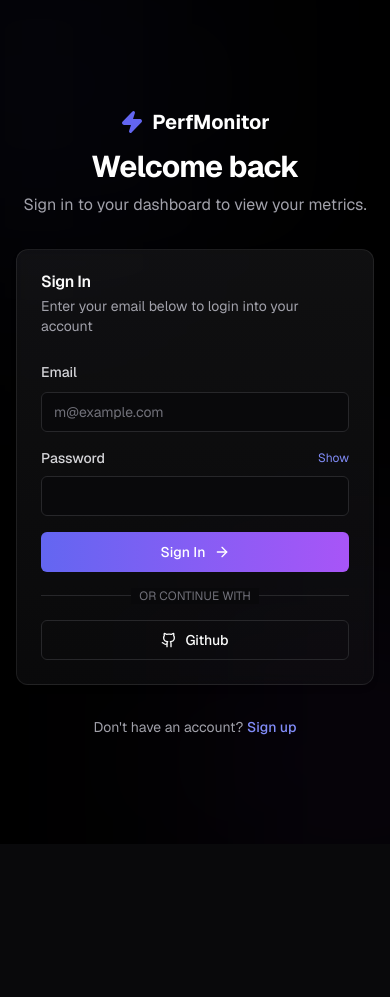
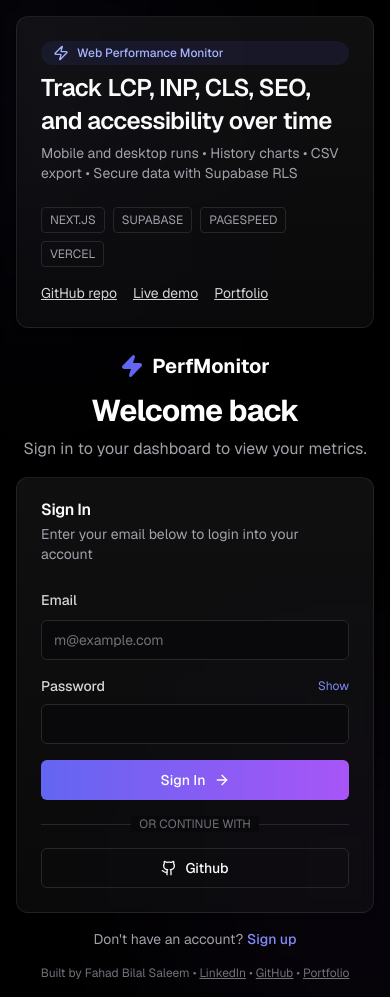
Before and after one commit to bilalmughal1/performance-monitor, a Next.js app: page /login in a window 390 px wide. Before the commit the page ends 844 px from the top, so only its background shows below. Built offline with nearby package versions, Linux system fonts and the light colour scheme; no server answers.

Commit message:
responsive tweaks for landing and auth

```diff
--- a/src/app/login/page.tsx
+++ b/src/app/login/page.tsx
@@ -57,7 +57,43 @@
       <div className="absolute top-[-10%] left-[-10%] w-[40%] h-[40%] rounded-full bg-indigo-500/10 blur-[128px]" />
       <div className="absolute bottom-[-10%] right-[-10%] w-[40%] h-[40%] rounded-full bg-purple-500/10 blur-[128px]" />
 
-      <div className="w-full max-w-md space-y-8 relative z-10">
+      <div className="w-full max-w-5xl space-y-6 relative z-10">
+        <div className="grid gap-6 md:grid-cols-2 items-start">
+          <Card className="bg-[#0c0c0f]/70 border-zinc-800">
+            <CardHeader>
+              <div className="inline-flex items-center gap-2 rounded-full bg-indigo-500/10 px-3 py-1 text-xs font-medium text-indigo-300">
+                <Zap className="h-4 w-4" />
+                Web Performance Monitor
+              </div>
+              <CardTitle className="text-2xl md:text-3xl mt-4 leading-snug">
+                Track LCP, INP, CLS, SEO, and accessibility over time
+              </CardTitle>
+              <CardDescription className="text-zinc-400 text-sm">
+                Mobile and desktop runs • History charts • CSV export • Secure data with Supabase RLS
+              </CardDescription>
+            </CardHeader>
+            <CardContent className="space-y-4 text-sm text-zinc-300">
+              <div className="flex flex-wrap gap-2 text-xs uppercase text-zinc-400">
+                <span className="rounded border border-zinc-800 px-2 py-1">Next.js</span>
+                <span className="rounded border border-zinc-800 px-2 py-1">Supabase</span>
+                <span className="rounded border border-zinc-800 px-2 py-1">PageSpeed</span>
+                <span className="rounded border border-zinc-800 px-2 py-1">Vercel</span>
+              </div>
+              <div className="flex flex-wrap gap-4 text-sm">
+                <Link className="underline" href="https://github.com/bilalmughal1/performance-monitor" target="_blank">
+                  GitHub repo
+                </Link>
+                <Link className="underline" href="https://performance-monitor-beta.vercel.app" target="_blank">
+                  Live demo
+                </Link>
+                <Link className="underline" href="https://fahadbilal.com" target="_blank">
+                  Portfolio
+                </Link>
+              </div>
+            </CardContent>
+          </Card>
+
+          <div className="w-full max-w-md space-y-4 md:ml-auto">
             <div className="text-center space-y-2">
               <Link href="/" className="inline-flex items-center gap-2 text-white font-bold text-xl">
                 <Zap className="h-6 w-6 text-indigo-500" fill="currentColor" />
@@ -133,6 +169,23 @@
                 Sign up
               </Link>
             </div>
+
+            <p className="text-center text-xs text-zinc-500">
+              Built by Fahad Bilal Saleem •{" "}
+              <Link href="https://www.linkedin.com/in/fahadbilalsaleem" target="_blank" className="underline">
+                LinkedIn
+              </Link>{" "}
+              •{" "}
+              <Link href="https://github.com/bilalmughal1" target="_blank" className="underline">
+                GitHub
+              </Link>{" "}
+              •{" "}
+              <Link href="https://fahadbilal.com" target="_blank" className="underline">
+                Portfolio
+              </Link>
+            </p>
+          </div>
+        </div>
       </div>
     </div>
   );
--- a/src/app/page.tsx
+++ b/src/app/page.tsx
@@ -12,7 +12,7 @@
         <div className="absolute bottom-[-20%] right-[-10%] w-[600px] h-[600px] rounded-full bg-purple-500/10 blur-[128px]" />
       </div>
 
-      <header className="relative z-10 mx-auto flex max-w-7xl items-center justify-between px-4 md:px-6 py-4 md:py-6 ring-1 ring-zinc-800/50 backdrop-blur-md sticky top-0 bg-black/50">
+      <header className="relative z-10 mx-auto flex flex-wrap max-w-7xl items-center justify-between gap-3 px-4 md:px-6 py-4 md:py-6 ring-1 ring-zinc-800/50 backdrop-blur-md sticky top-0 bg-black/50">
         <div className="flex items-center gap-2 text-lg md:text-xl font-bold tracking-tight">
           <Zap className="h-5 w-5 md:h-6 md:w-6 text-indigo-500" fill="currentColor" />
           <span>PerfMonitor</span>
@@ -31,7 +31,7 @@
 
       <main className="relative z-10 text-center">
         {/* Hero Section */}
-        <section className="mx-auto max-w-4xl px-4 md:px-6 pt-16 md:pt-32 pb-12 md:pb-20">
+        <section className="mx-auto max-w-4xl px-4 md:px-6 pt-16 md:pt-32 pb-12 md:pb-20 text-left md:text-center">
           <div className="inline-flex items-center rounded-full border border-indigo-500/30 bg-indigo-500/10 px-3 py-1 text-xs font-medium text-indigo-300 mb-6 md:mb-8 backdrop-blur-sm">
             <span className="flex h-2 w-2 rounded-full bg-indigo-500 mr-2 animate-pulse"></span>
             Now available in Beta
```
Lines whose indentation alone changed are shown as unchanged.
